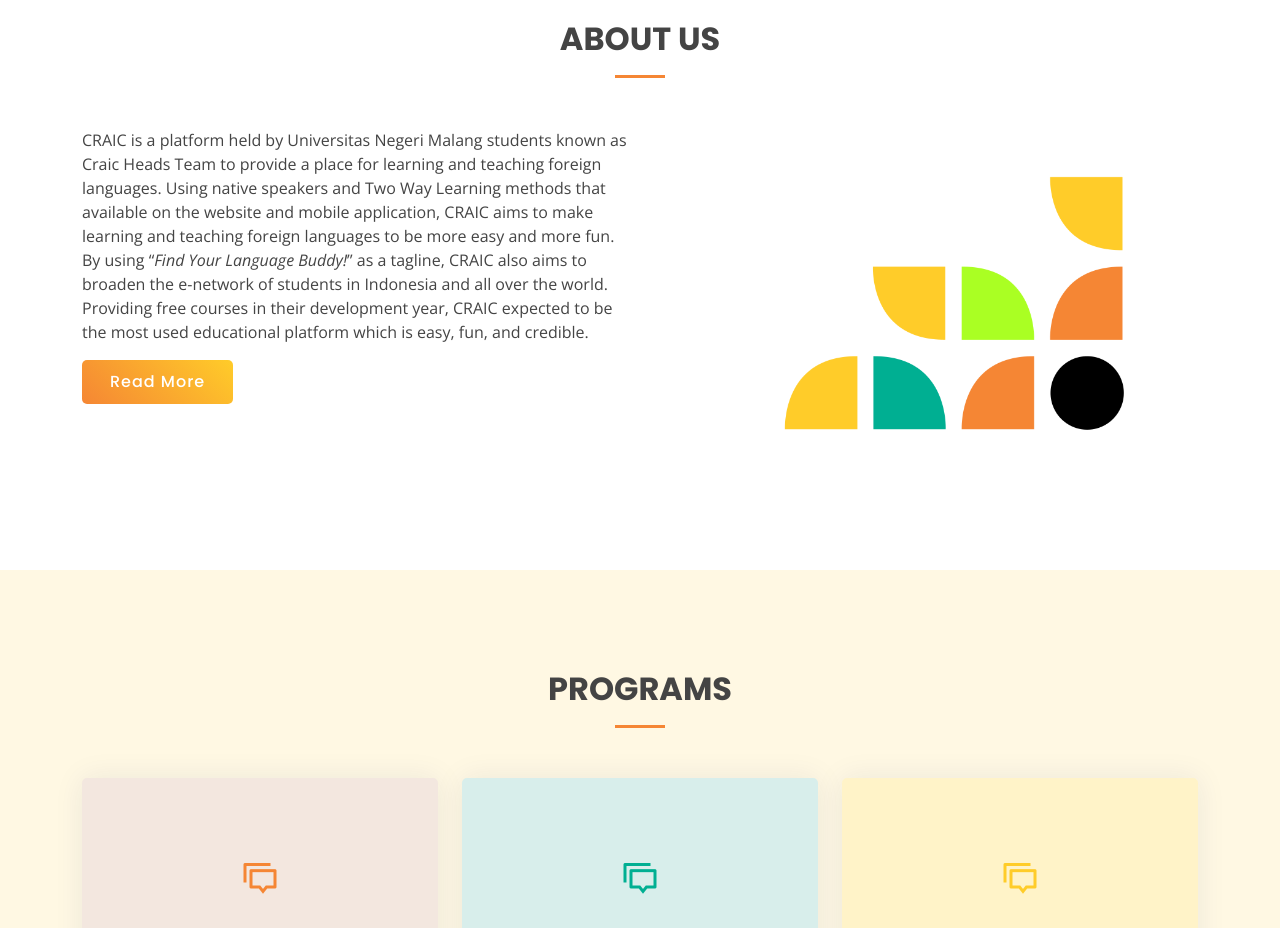
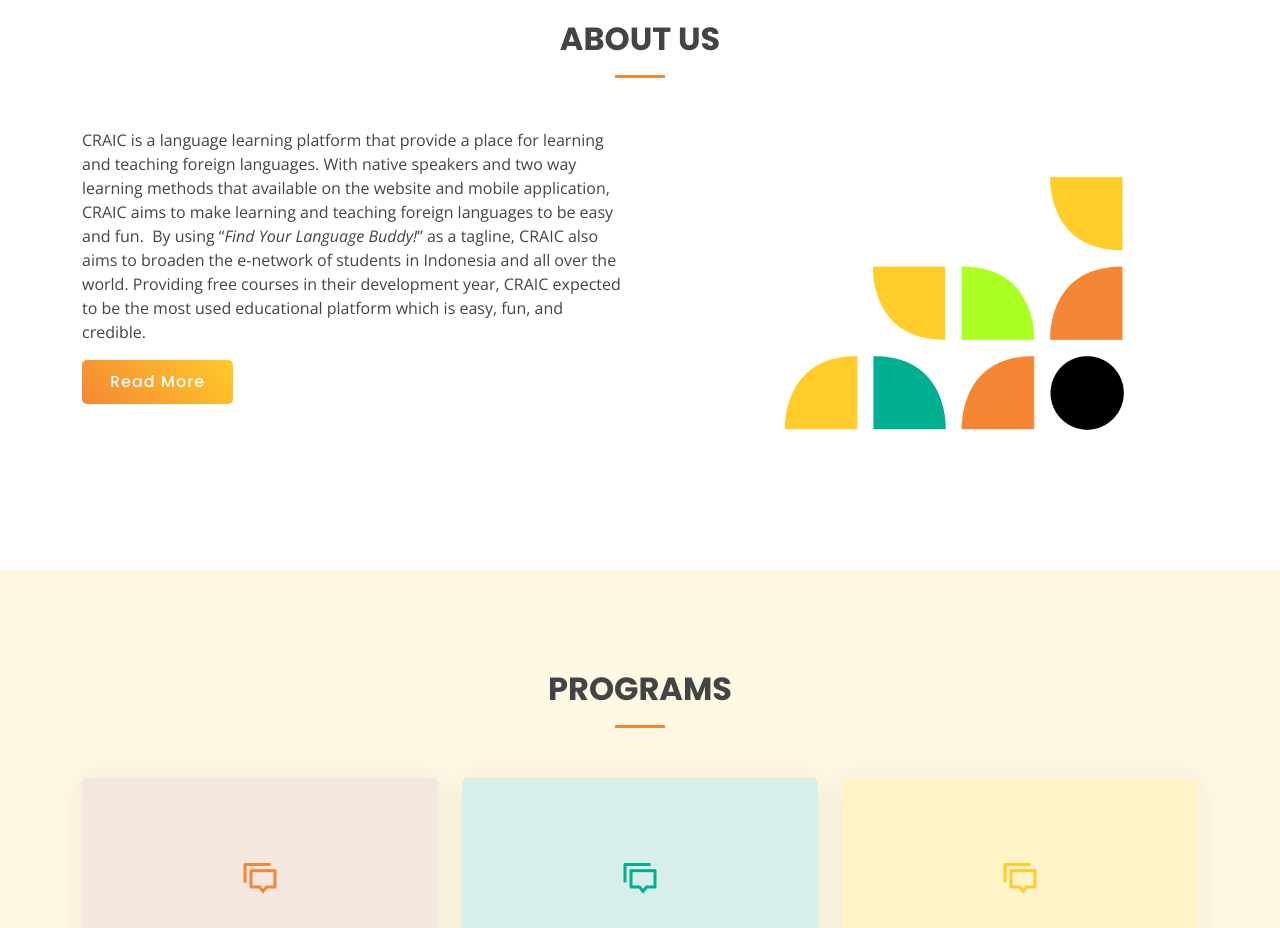
Before and after one commit to craicid/craicid, a plain HTML site: page docs/index.html in a window 1280 px wide. Shown: the part 900-1828 px from the top of the page. Drawn offline with nearby package versions, Linux system fonts and the light colour scheme; files whose address does not match are found by name.

Commit message:
210428
update description in index

```diff
--- a/docs/index.html
+++ b/docs/index.html
@@ -109,7 +109,7 @@
           </div>
           <div class="col-lg-6 pt-4 pt-lg-0 order-2 order-lg-1 content" data-aos="fade-right">
             <p class="font-italic">
-              CRAIC is a platform held by Universitas Negeri Malang students known as Craic Heads Team to provide a place for learning and teaching foreign languages. Using native speakers and Two Way Learning methods that available on the website and mobile application, CRAIC aims to make learning and teaching foreign languages to be more easy and more fun.
+              CRAIC is a language learning platform that provide a place for learning and teaching foreign languages. With native speakers and two way learning methods that available on the website and mobile application, CRAIC aims to make learning and teaching foreign languages to be easy and fun.
               By using “<i>Find Your Language Buddy!</i>” as a tagline, CRAIC also aims to broaden the e-network of students in Indonesia and all over the world. Providing free courses in their development year, CRAIC expected to be the most used educational platform which is easy, fun, and credible.
             </p>
             <a href="#" class="read-more">Read More</a>
```
